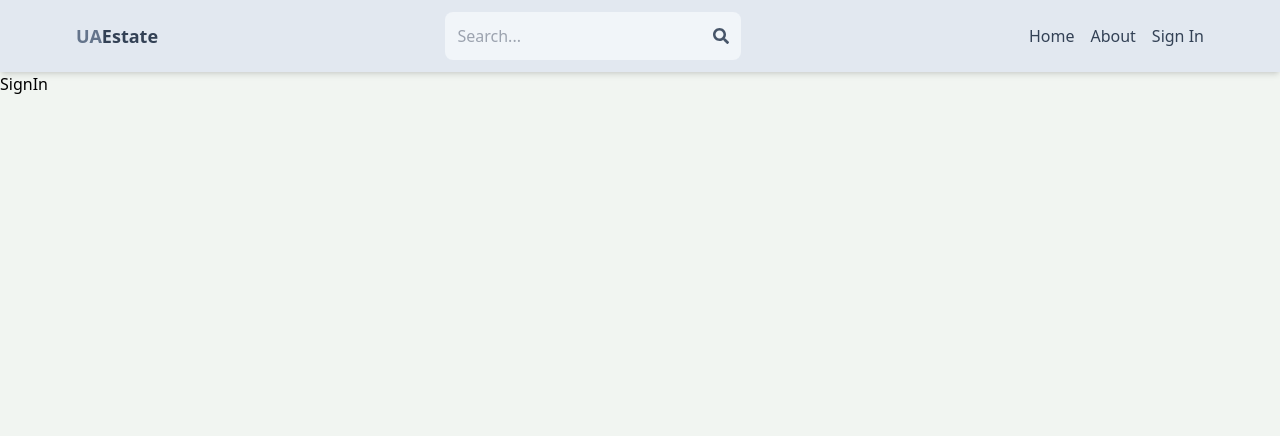
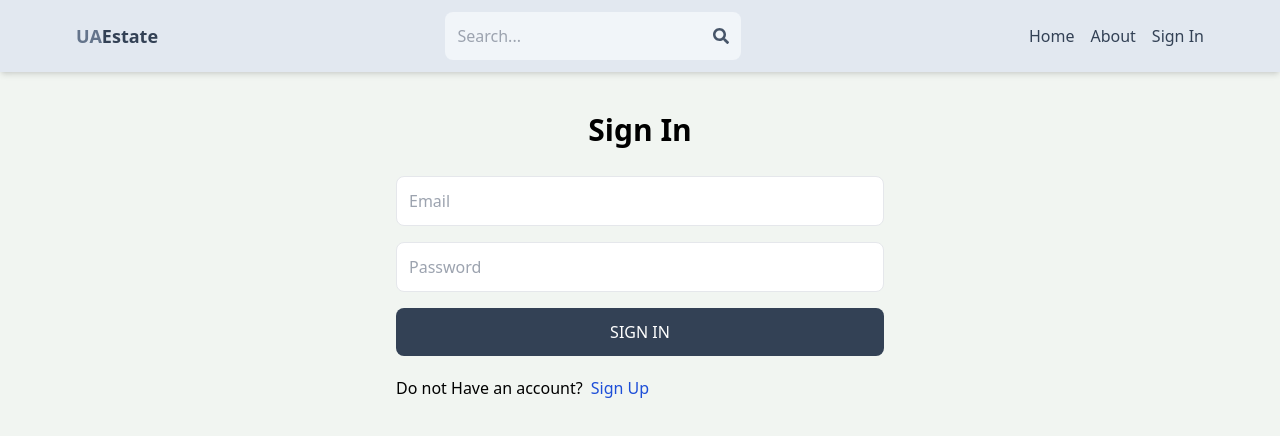
Before and after one commit to umairahmed88/mern-estate, a React (Vite) app in the folder client/: page /sign-in in a window 1280 px wide. Shown: the top 436 px of the page. Built offline with nearby package versions, Linux system fonts and the light colour scheme.

Commit message:
completed sign in page functionality

```diff
--- a/client/src/pages/SignIn.jsx
+++ b/client/src/pages/SignIn.jsx
@@ -1,3 +1,81 @@
+import { useState } from "react";
+import { Link, useNavigate } from "react-router-dom";
+
 export default function SignIn() {
-	return <div>SignIn</div>;
+	const [formData, setFormData] = useState({});
+	const [error, setError] = useState(null);
+	const [loading, setLoading] = useState(false);
+	const navigate = useNavigate();
+
+	const handleChange = (e) => {
+		setFormData({
+			...formData,
+			[e.target.id]: e.target.value,
+		});
+	};
+
+	const handleSubmit = async (e) => {
+		e.preventDefault();
+
+		try {
+			setLoading(true);
+
+			const res = await fetch("/api//auth/signin", {
+				method: "POST",
+				headers: {
+					"Content-Type": "application/json",
+				},
+				body: JSON.stringify(formData),
+			});
+			const data = await res.json();
+			console.log(data);
+
+			if (data.success === false) {
+				setLoading(false);
+				setError(data.message);
+				return;
+			}
+			setLoading(false);
+			setError(null);
+			navigate("/");
+		} catch (error) {
+			setLoading(false);
+			setError(error.message);
+		}
+	};
+
+	return (
+		<div className=' p-3 max-w-lg mx-auto'>
+			<h1 className=' text-3xl text-center font-semibold my-7'>Sign In</h1>
+			<form onSubmit={handleSubmit} className='flex flex-col gap-4'>
+				<input
+					type='email'
+					placeholder='Email'
+					className=' border p-3 rounded-lg'
+					id='email'
+					onChange={handleChange}
+				/>
+				<input
+					type='password'
+					placeholder='Password'
+					className=' border p-3 rounded-lg'
+					id='password'
+					onChange={handleChange}
+				/>
+				<button
+					disabled={loading}
+					className='bg-slate-700 text-white p-3 rounded-lg uppercase hover:opacity-95 disabled:opacity-80'
+				>
+					{loading ? "Loading... " : "Sign In"}
+				</button>
+			</form>
+			<div className='flex gap-2 mt-5'>
+				<p>Do not Have an account?</p>
+				<Link to='/sign-up'>
+					<span className='text-blue-700'>Sign Up</span>
+				</Link>
+			</div>
+			{error && <p className=' text-red-500 mt-5'>{error}</p>}
+		</div>
+	);
 }
```
